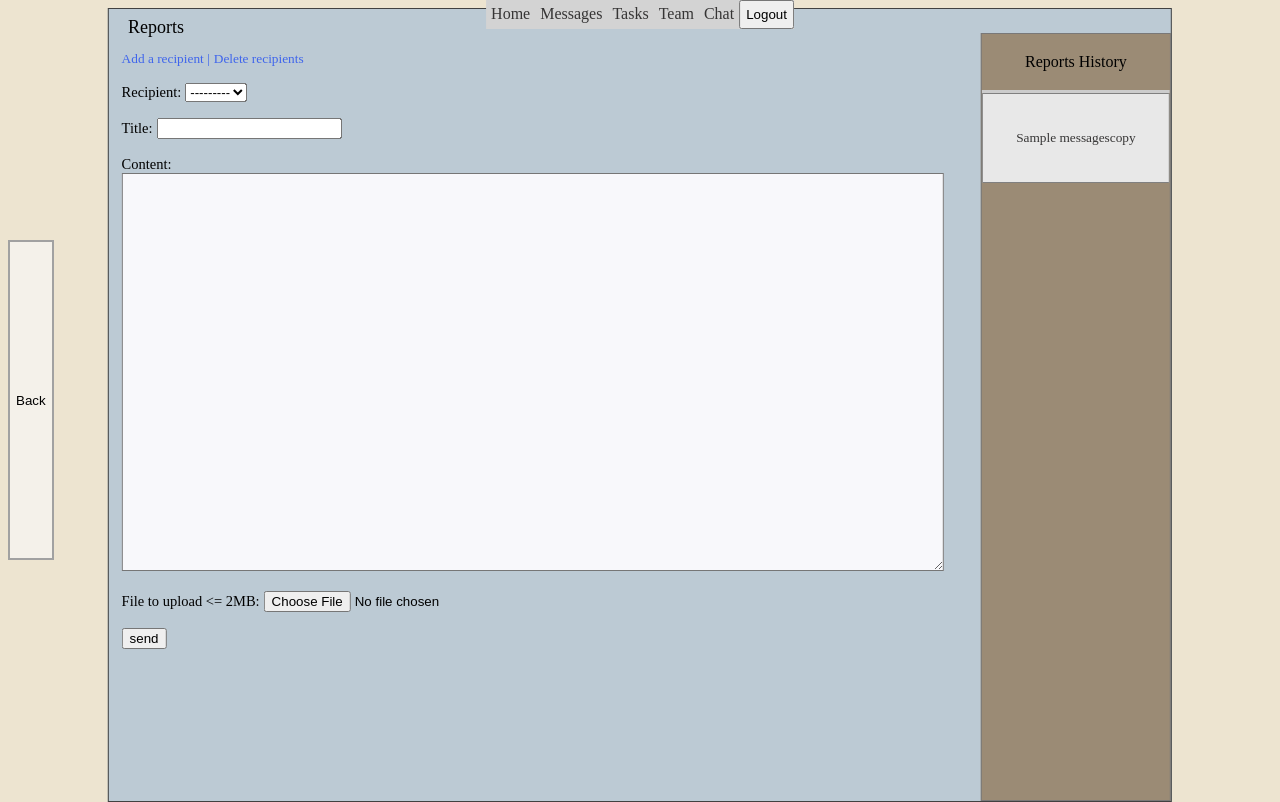
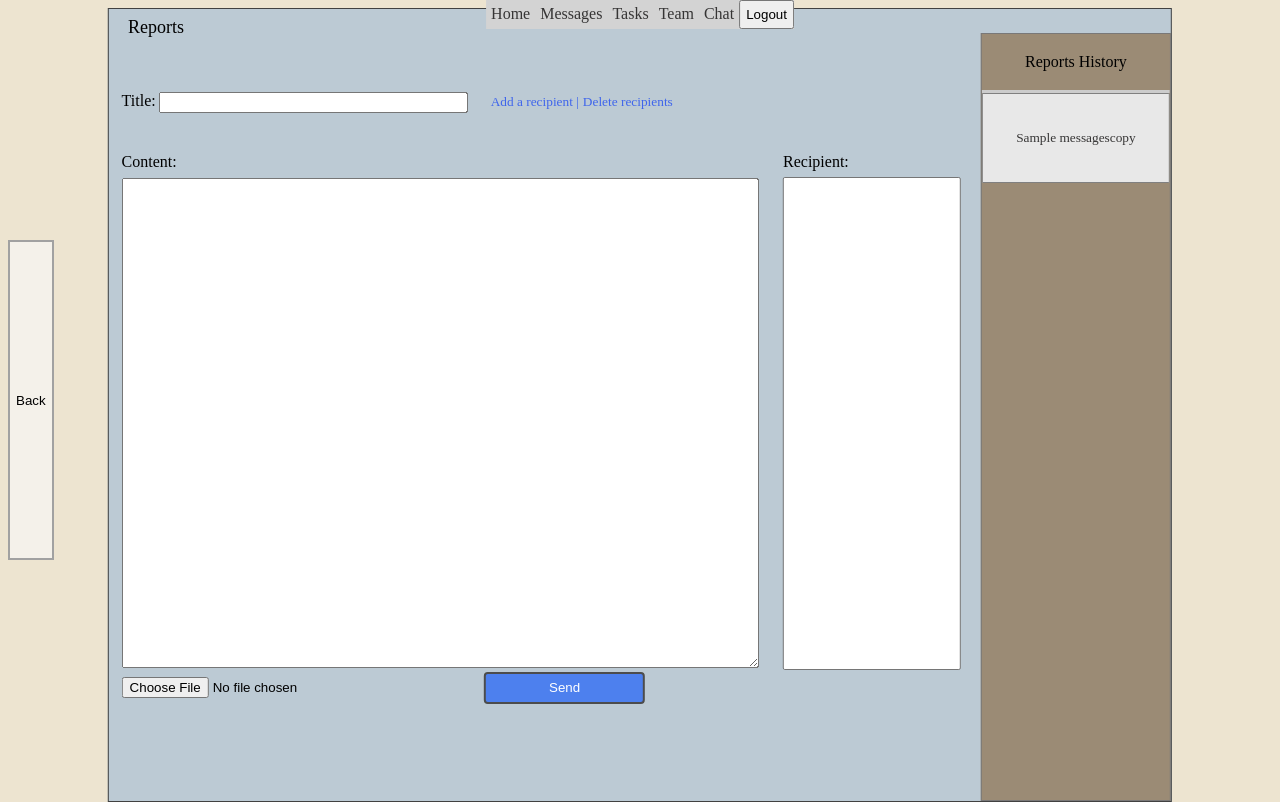
Before and after one commit to blob421/django-website, a Django app: page /dashboard/messages/create/ in a window 1280 px wide. Run offline with Django 5.2, Linux system fonts and the light colour scheme; a user stored in the database is signed in; tables that the repository leaves empty hold one stand-in row (values such as "Sample post"); lists and menus that the app fills with data are empty.

Commit message:
Added message forwarding and forwarding logic ,  recipient is now a many to many field, completely redone the send a message form and some other forms .

```diff
--- a/app/dashboard/forms.py
+++ b/app/dashboard/forms.py
@@ -62,6 +62,10 @@ class MessageForm(ModelForm):
 
           return instance
 
+class ForwardMessages(ModelForm):
+     class Meta:
+          model = Messages
+          fields = ['recipient']
 
 
 class RecipientForm(ModelForm):
--- a/app/dashboard/static/dashboard/management.css
+++ b/app/dashboard/static/dashboard/management.css
@@ -329,7 +329,9 @@
     height: 100%;
 
 }
-
+.task_create_title_tag{
+    display: flex;
+}
 .flex_form_container_update{
     display: flex;
    /* border: 2px red solid;*/
--- a/app/dashboard/static/dashboard/messages_anchor.css
+++ b/app/dashboard/static/dashboard/messages_anchor.css
@@ -55,9 +55,90 @@ a:visited{
 .text_field textarea{
     height: 49vh;
 }
+
+.reports_div_top_section{
+
+   /* border: 2px blue solid;*/
+    height: 7%;
+
+    padding-top: 5%;
+    width: 100%;
+
+
+}
+.link_divs_send_msg{
+    margin-left: 4%;
+}
+.title_bar_send_msg input{
+    width: 100%;
+    margin-left: 1%;
+}
+.title_bar_send_msg{
+    width:35%;
+}
+.add_rec_title_div{
+    display: flex;
+   /*border: 2px red solid;*/
+}
+.reports_div select{
+ height: 82%;
+ margin-top: 3%;
+ width: 90%;
+
+
+}
+.filefield_send_msg input{
+    width: 140%;
+    margin-top: 2%;
+}
+.bottom_send_msg{
+   width: 100%;
+    display: flex;
+}
+.send_msg_title{
+    width: 100%;
+}
+
+
+.send_msg_textarea textarea{
+
+    width: 98%;
+    height: 80.5%;
+     margin-top: 1%;
+}
+.bottom_right_send_msg{
+  /*  border: solid brown 2px;*/
+    width:23%;
+     padding-left: 2%;
+}
+.bottom_left_send_msg{
+/*border: 2px green solid;*/
+    width: 75%;
+
+}
+.bottom_inputs_send_msg{
+    display: flex;
+   /* border: 2px orange solid;*/
+}
+.send_msg_btn_create{
+    background-color: rgb(77, 128, 238);
+    border-radius: 4px;
+    width: 25%;
+    padding: 1%;
+    border: 2px rgb(76, 76, 76) solid;
+ margin-left: 17%;
+    color: white;
+}
+.send_msg_textarea{
+    padding-top: 1%;
+    height: 80%;
+
+/*border: 2px solid green;*/
+    display: flex;
+}
 .reports_div{
     padding-top: 1em;
-   /* border: 2px red solid;*/
+  /* border: 2px red solid;*/
     width: 82%;
 }
 .text_field label{
@@ -220,9 +292,13 @@ form textarea{
 
 
 .add_recipient{
+
     font-size:smaller;
     text-decoration: none;
     color: rgb(63, 101, 236) !important;
+    position: ab;
+    position: relative;
+
 
 }
 .btn-add-recipient{
--- a/app/dashboard/templates/dashboard/Messages/message_detail.html
+++ b/app/dashboard/templates/dashboard/Messages/message_detail.html
@@ -38,7 +38,7 @@ function hideOverlay() {
 
 
 <div class="send_msg_back_flex">
- <a href="{% url 'dashboard:messages' %}">
+ <a href="{% url 'dashboard:inbox' %}">
   <button type="button" class="del_btn2">Back</button>
 </a>
 <a href="{% url 'dashboard:messages_create' %}">
--- a/app/dashboard/templates/dashboard/Messages/messages.html
+++ b/app/dashboard/templates/dashboard/Messages/messages.html
@@ -7,16 +7,40 @@
  <h class="title">Reports</h>
  <div class="reports_div">
 
-<form method="post" class="text_field" enctype="multipart/form-data">
 
+<div class="reports_div_top_section">
+<form method="post" enctype="multipart/form-data">
+ {% csrf_token %}
+
+<div class="add_rec_title_div">
+
+ {{form.title.label_tag}}
+ <div class="title_bar_send_msg">{{form.title}} </div>
+ <div class="link_divs_send_msg">
   <a class="add_recipient" href="{% url 'dashboard:add' %}">Add a recipient |</a>
-  <a class="add_recipient" href="{% url 'dashboard:recipient_delete' %}">Delete recipients</a>
+   <a class="add_recipient" href="{% url 'dashboard:recipient_delete' %}">Delete recipients</a>
+   </div>
+</div>
+   </div>
 
+<div class="send_msg_textarea">
 
-  {% csrf_token %}
- <p class="forms"> {{ form.as_p }}</p>
+   <div  class="bottom_left_send_msg">
+        <div>{{form.content.label_tag}}    </div>
+        {{form.content}}
 
-  <input type="submit" name="send" value="send">
+    <div class="bottom_inputs_send_msg">
+    <div class="bottom_send_msg"> <div class="filefield_send_msg">{{form.picture}} </div>
+  <input class="send_msg_btn_create" type="submit" name="send" value="Send"></div>
+ </div>
+  </div>
+  <div class="bottom_right_send_msg">
+  <div>{{form.recipient.label_tag}} </div>
+ {{ form.recipient }}
+
+  </div>
+  </div>
+
 
   </form>
  </div>
@@ -28,6 +52,7 @@
     <a class ="link_block" href="{% url 'dashboard:report_update' report.id %}" target="_blank">{{report.title}}</a>
   </div>
    {% endfor %}
+
  </div>
  </div>
  <div class="send_msg_back">
--- a/app/dashboard/templates/dashboard/Messages/messages_view.html
+++ b/app/dashboard/templates/dashboard/Messages/messages_view.html
@@ -31,7 +31,7 @@
       <a href="{% url 'dashboard:reportview' report.id %}" class="bubble_link">
       <div>{{report.user}}: {{report.title}}</div> </a>
       <div class="bubblex_radius">
-        <a href="{% url 'dashboard:report_delete' report.id %}" class="delete_bubblex">></a>
+        <a href="{% url 'dashboard:message_forward' report.id %}" class="delete_bubblex">></a>
 
       </div>
 
--- a/app/dashboard/urls.py
+++ b/app/dashboard/urls.py
@@ -15,6 +15,7 @@ urlpatterns = [
 
     path('messages/', views.HomeView.as_view(), name='messages'),
     path('messages/create/', views.MessageView.as_view(), name = 'messages_create'),
+    path('messages/forward/<int:pk>', views.MessageForward.as_view(), name='message_forward'),
     path('report_detail/<int:id>/', views.MessageDetail.as_view(), name='reportview'),
     path('messages/inbox', views.InboxView.as_view(), name = 'inbox'),
     path('delete_report/<int:pk>', views.MessageDelete.as_view(), name = 'report_delete'),
--- a/app/dashboard/views.py
+++ b/app/dashboard/views.py
@@ -4,7 +4,8 @@ from django.views.generic import View, UpdateView, DetailView, DeleteView, ListV
 from django.contrib.auth.views import LogoutView
 from django.contrib.auth.mixins import LoginRequiredMixin
 from .models import Messages, UserProfile, Task, Team, CompletedTasks, ChatMessages, MessagesCopy
-from .forms import MessageForm, RecipientForm, RecipientDelete, SubmitTask, DenyCompletedTask, ChatForm
+from .forms import MessageForm, RecipientForm, RecipientDelete, SubmitTask, DenyCompletedTask
+from .forms import ForwardMessages, ChatForm
 from django.utils import timezone
 from django.contrib.auth import get_user_model
 user_model = get_user_model()
@@ -91,8 +92,10 @@ class MessageView(LoginRequiredMixin, View):
             return render(request, self.template, context)
         report = form.save(commit=False)
 
+        recipient = form.cleaned_data['recipient']
         report.user_id = request.user.id
         report.save()
+        report.recipient.set(recipient.all())
 
         ##Making a copy for inbox
         id = report.id
@@ -104,10 +107,11 @@ class MessageView(LoginRequiredMixin, View):
         task = report.task
         picture = report.picture
         content_type = report.content_type
-        copy = MessagesCopy(id=id, user=user,recipient=recipient, title=title,
+        copy = MessagesCopy(id=id, user=user, title=title,
                             content=content,timestamp=timestamp, task=task, picture=picture,
                             content_type=content_type)
         copy.save()
+        copy.recipient.set(recipient.all())
         return redirect('dashboard:messages_create')
 
 
@@ -146,6 +150,29 @@ class MessageDelete(DeleteView, LoginRequiredMixin):
     model = Messages
     success_url = reverse_lazy('dashboard:home')
 
+class MessageForward(LoginRequiredMixin, View):
+    template_name = 'dashboard/messages/message_forward.html'
+    def get(self, request, pk):
+        form = ForwardMessages()
+        ctx = {'form': form}
+        return render(request, self.template_name, ctx)
+
+    def post(self, request, pk):
+        form = ForwardMessages(request.POST)
+        if not form.is_valid():
+             ctx = {'form': form}
+             return render(request, self.template_name, ctx)
+
+        recipients = form.cleaned_data['recipient']
+        message = Messages.objects.get(id = pk)
+        forwarded_msg = Messages(user=message.user, title=message.title,
+                  content=message.content, task= message.task, forwarded=True,
+                  forwarded_by=self.request.user.userprofile,
+                  picture=message.picture, content_type=message.content_type)
+        forwarded_msg.save()
+        forwarded_msg.recipient.set(recipients.all())
+        return redirect(reverse('dashboard:messages_create'))
+
 ### RECIPIENTS ##############################
 
 class AddRecipient(LoginRequiredMixin, View):
@@ -159,7 +186,8 @@ class AddRecipient(LoginRequiredMixin, View):
 
     def post(self, request):
         user_profile = UserProfile.objects.get(user=self.request.user)
-        form = RecipientForm(request.POST, sender_id=self.request.user.id, instance = user_profile)
+        form = RecipientForm(request.POST, sender_id=self.request.user.id,
+                             instance = user_profile)
         if not form.is_valid():
 
             context = {'form': form}
```
Also changed, not shown: other parts of app/dashboard/static/dashboard/messages_anchor.css (+84 -10 lines), app/dashboard/models.py (+6 -6 lines), app/dashboard/static/dashboard/inbox_chat.css (+29 -6 lines), app/dashboard/templates/dashboard/Messages/inbox.html (+18 -10 lines), app/dashboard/templates/dashboard/Messages/message_forward.html (added, +17 -0 lines), app/dashboard/templates/dashboard/Messages/messages_update.html (+29 -6 lines), app/dashboard/migrations/0042_remove_messages_recipient_and_more.py (added), app/dashboard/migrations/0043_alter_messages_fowarded_alter_messagescopy_fowarded.py (added), app/dashboard/migrations/0044_rename_fowarded_messages_forwarded_and_more.py (added), app/dashboard/migrations/0045_messages_forwarded_from_messagescopy_forwarded_from.py (added), app/dashboard/migrations/0046_rename_forwarded_from_messages_forwarded_by_and_more.py (added).
